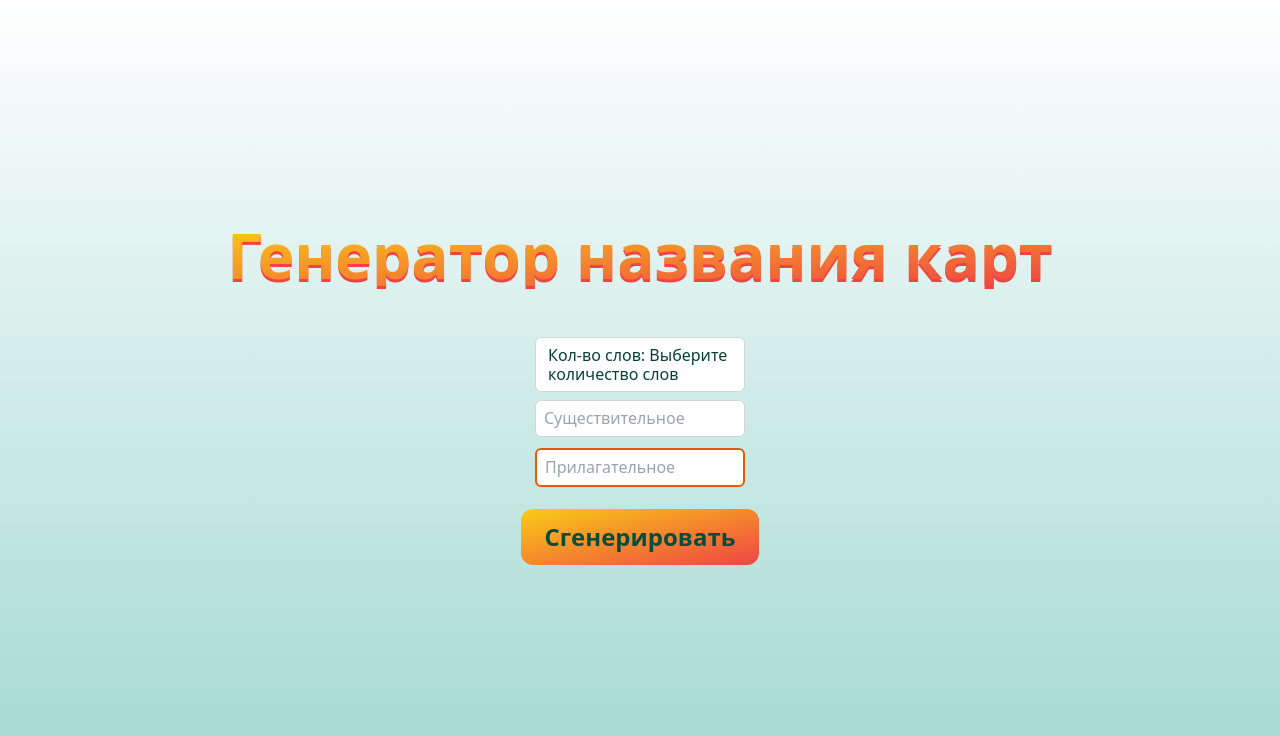
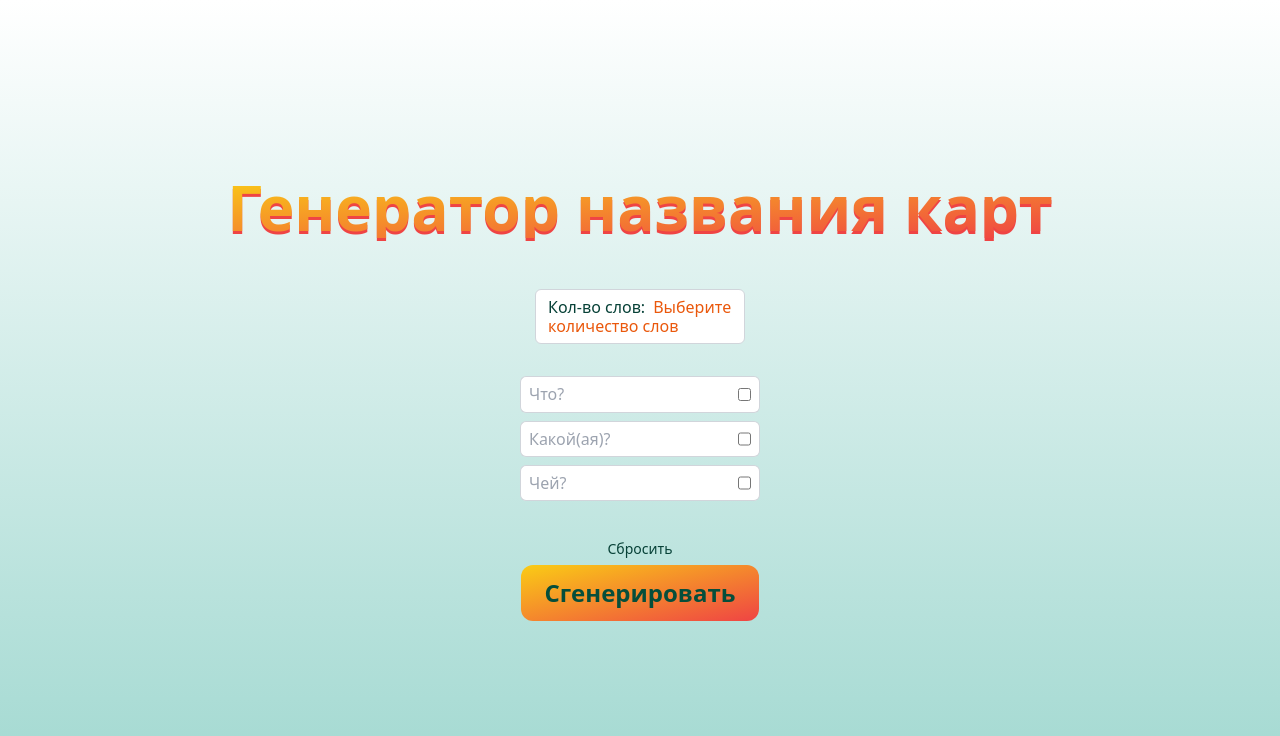
Before and after one commit to MillenniumRain/card-template-generator, a React (Vite) app: page / in a window 1280 px wide. Shown: the top 736 px of the page. Built offline with nearby package versions, Linux system fonts and the light colour scheme.

Commit message:
Сделан селект полей

```diff
--- a/package.json
+++ b/package.json
@@ -5,8 +5,9 @@
   "version": "0.0.0",
   "type": "module",
   "scripts": {
+    "build": "tsc && vite build",
     "start": "vite --port 3000",
-    "build": "tsc && vite build",
+    "host": "vite --port 3000 --host",
     "preview": "vite preview"
   },
   "dependencies": {
--- /dev/null
+++ b/src/pages/CardGenerator/data.ts
@@ -0,0 +1,59 @@
+import { iSentence } from '@/pages/CardGenerator/type';
+
+export const SS: iSentence[][] = [
+	[
+		{
+			id: 1,
+			type: 'which',
+			value: '',
+			active: false,
+			label: 'Какой(ая)?',
+		},
+		{
+			id: 2,
+			type: 'what',
+			value: '',
+			active: false,
+			label: 'Что?',
+		},
+	],
+	[
+		{
+			id: 3,
+			type: 'what',
+			value: '',
+			active: false,
+			label: 'Что?',
+		},
+		{
+			id: 4,
+			type: 'which',
+			value: '',
+			active: false,
+			label: 'Какой(ая)?',
+		},
+	],
+	[
+		{
+			id: 5,
+			type: 'what',
+			value: '',
+			active: false,
+			label: 'Что?',
+		},
+		{
+			id: 6,
+			type: 'which',
+			value: '',
+			active: false,
+			label: 'Какой(ая)?',
+		},
+		{
+			id: 7,
+			type: 'whose',
+			value: '',
+			active: false,
+			label: 'Чей?',
+		},
+	],
+];
--- a/src/pages/CardGenerator/index.tsx
+++ b/src/pages/CardGenerator/index.tsx
@@ -1,9 +1,12 @@
-import { ReactNode, FC, useState } from 'react';
+import { ReactNode, FC, useState, ChangeEvent } from 'react';
 import { cn } from '@/shared/utils/cn';
 import UIInput from '@/shared/ui/UIInput';
 import UISelect from '@/shared/ui/UISelect';
 import UIButton from '@/shared/ui/UIButton';
 import SelectedInput from '@/pages/CardGenerator/ui/SelectedInput';
+import { iSentence } from '@/pages/CardGenerator/type';
+import { SS } from '@/pages/CardGenerator/data';
+import { group } from 'console';
 
 interface CardGeneratorProp {
 	children?: ReactNode;
@@ -12,6 +15,54 @@ interface CardGeneratorProp {
 
 const CardGenerator: FC<CardGeneratorProp> = ({ className }) => {
 	const [wordCount, setWordCount] = useState('1');
+	const [sentence, setSentence] = useState<iSentence[][]>(JSON.parse(JSON.stringify(SS)));
+
+	const onSelectHandler = (s: iSentence) => {
+		setSentence((prev) => {
+			const sents = [...prev];
+			sents.forEach((sent) => {
+				const word = sent.find((word) => word.id === s.id);
+				if (word) {
+					word.active = !s.active;
+				}
+			});
+			return sents;
+		});
+	};
+	const onChangeHandler = (column: number, s: iSentence, e: ChangeEvent<HTMLInputElement>) => {
+		setSentence((prev) => {
+			const sents = [...prev];
+			sents[column].forEach((word) => {
+				if (word.id !== s.id) {
+					word.active = false;
+					word.value = '';
+				}
+			});
+			sents.forEach((group) => {
+				const word = group.find((word) => word.id === s.id);
+				if (word) {
+					word.value = e.target.value;
+					word.active = true;
+				}
+			});
+			return sents;
+		});
+	};
+
+	const filterSentence = () => {
+		const filtered = [];
+		// const lastFiltered = [];
+		for (const index in sentence) {
+			let withValue = sentence[index].filter((word) => word.value);
+			if (withValue.length == 0) {
+				withValue = sentence[index];
+			}
+			filtered.push(withValue.filter((word) => word.active));
+		}
+
+		console.log(filtered.filter((group) => group.length > 0));
+	};
+
 	return (
 		<div
 			className={cn(
@@ -29,46 +80,76 @@ const CardGenerator: FC<CardGeneratorProp> = ({ className }) => {
 				</div>
 
 				<div className='grid place-items-center '>
+					<div className='mb-6'>
 						<UISelect
 							isOpen={false}
-						className='w-[210px]'
+							className='w-[210px] '
 							placeholder='Выберите количество слов'
 							options={[
 								{ label: 'одно', value: '1' },
 								{ label: 'два', value: '2' },
 								{ label: 'три', value: '3' },
 							]}
-						onChange={setWordCount}
-					/>
-					<div className='flex gap-2 mb-16 '>
-						{wordCount > '1' ? <SelectedInput isSelected={true} placeholder='Прилагательное' /> : null}
-						{wordCount > '0' ? (
-							<div className='flex flex-col relative'>
-								<SelectedInput isSelected={false} placeholder='Существительное' />
-								<SelectedInput
-									className='absolute top-12'
-									isSelected={true}
-									placeholder='Прилагательное'
+							onChange={(num) => {
+								setSentence(JSON.parse(JSON.stringify(SS)));
+								setWordCount(num);
+							}}
 						/>
 					</div>
+					<div className='flex gap-2 mb-8 '>
+						{wordCount > '2' ? (
+							<div className='flex flex-col gap-2'>
+								{sentence[0].map((word, index) => (
+									<SelectedInput
+										onSelect={() => onSelectHandler(word)}
+										key={word.id}
+										isSelected={word.active}
+										placeholder={word.label}
+										onChange={(e) => onChangeHandler(0, word, e)}
+										value={word.value}
+									/>
+								))}
+							</div>
 						) : null}
-						{wordCount > '2' ? (
-							<div className='flex flex-col relative'>
+						{wordCount > '1' ? (
+							<div className='flex flex-col gap-2'>
+								{sentence[1].map((word, index) => (
 									<SelectedInput
-									className='absolute -top-12'
-									isSelected={true}
-									placeholder='Существительное'
+										onSelect={() => onSelectHandler(word)}
+										key={word.id}
+										isSelected={word.active}
+										placeholder={word.label}
+										onChange={(e) => onChangeHandler(1, word, e)}
+										value={word.value}
 									/>
-								<SelectedInput isSelected={false} placeholder='Существительное' />
+								))}
+							</div>
+						) : null}
+						{wordCount > '0' ? (
+							<div className='flex flex-col gap-2'>
+								{sentence[2].map((word, index) => (
 									<SelectedInput
-									className='absolute top-12'
-									isSelected={false}
-									placeholder='Принадлежность'
+										onSelect={() => onSelectHandler(word)}
+										key={word.id}
+										isSelected={word.active}
+										placeholder={word.label}
+										onChange={(e) => onChangeHandler(2, word, e)}
+										value={word.value}
 									/>
+								))}
 							</div>
 						) : null}
 					</div>
-					<UIButton className='px-4 py-3 rounded-xl'>Сгенерировать </UIButton>
+					<button
+						className='px-2 py-1 text-sm hover:underline'
+						onClick={() => {
+							setSentence(JSON.parse(JSON.stringify(SS)));
+						}}>
+						Сбросить
+					</button>
+					<UIButton className='px-4 py-3 rounded-xl' onClick={filterSentence}>
+						Сгенерировать{' '}
+					</UIButton>
 				</div>
 			</div>
 		</div>
--- /dev/null
+++ b/src/pages/CardGenerator/type.ts
@@ -0,0 +1,8 @@
+export type sentenceTypes = 'which' | 'what' | 'whose';
+export interface iSentence {
+	id: number;
+	type: sentenceTypes;
+	value: string;
+	label: string;
+	active: boolean;
+}
--- a/src/pages/CardGenerator/ui/SelectedInput.tsx
+++ b/src/pages/CardGenerator/ui/SelectedInput.tsx
@@ -6,11 +6,27 @@ interface SelectedInputProp extends InputHTMLAttributes<HTMLInputElement> {
 	children?: ReactNode;
 	className?: string;
 	isSelected: boolean;
+	onSelect?: () => void;
 }
 
-const SelectedInput: FC<SelectedInputProp> = ({ className, isSelected = false, ...props }) => {
+const SelectedInput: FC<SelectedInputProp> = ({ className, onSelect, isSelected = false, ...props }) => {
 	return (
-		<UIInput className={cn(`w-[210px]`, isSelected ? 'border-2 border-orange-600' : null, className)} {...props} />
+		<div
+			className={cn(
+				`flex relative items-center rounded-md`,
+				isSelected ? ' outline outline-[2px] outline-orange-600' : null
+			)}>
+			<div className=' '>
+				<UIInput className={cn(`w-[210px]  border-r-0  rounded-r-none`, className)} {...props} />
+			</div>
+			<div
+				className={cn(`bg-white h-full px-2 rounded-r-md border  border-l-0  border-gray-300 cursor-pointer`)}
+				onChange={() => {
+					onSelect && onSelect();
+				}}>
+				<input type='checkbox' className=' h-full cursor-pointer' checked={isSelected} onChange={() => {}} />
+			</div>
+		</div>
 	);
 };
 
--- a/src/shared/ui/UIButton.tsx
+++ b/src/shared/ui/UIButton.tsx
@@ -13,7 +13,7 @@ const UIButton: FC<UIButtonProps> = ({ children, onClick, className, disabled })
 	return (
 		<button
 			className={clsx(
-				`text-emerald-900 bg-200 bg-gradient-to-tl from-pink-500 via-red-500 to-yellow-400  px-6 py-3 m-2 rounded-md bg-pos-0 hover:bg-pos-100 duration-500 font-semibold hover:text-white text-2xl`,
+				`text-emerald-900 bg-200 bg-gradient-to-tl from-pink-500 via-red-500 to-yellow-400  px-6 py-3  rounded-md bg-pos-0 hover:bg-pos-100 duration-500 font-semibold hover:text-white text-2xl`,
 				disabled ? 'opacity-50 cursor-not-allowed' : null,
 				className
 			)}
--- a/src/shared/ui/UIInput.tsx
+++ b/src/shared/ui/UIInput.tsx
@@ -13,8 +13,8 @@ const UIInput: React.FC<UIInputProps> = ({ error, helperText, className, ...prop
 			{/* {label && <label className='mb-1 text-sm font-medium'>{label}</label>} */}
 			<input
 				className={cn(
-					`p-2 border rounded-md focus:outline-none focus:ring-2 `,
-					error ? 'border-red-500 focus:ring-red-500' : 'border-gray-300 focus:ring-blue-500',
+					`p-2 border rounded-md focus-visible:outline-none `,
+					error ? 'border-red-500 focus:ring-red-500' : 'border-gray-300 ',
 					className
 				)}
 				{...props}
--- a/src/shared/ui/UISelect.tsx
+++ b/src/shared/ui/UISelect.tsx
@@ -31,10 +31,15 @@ const UISelect: React.FC<UISelectProps> = ({ options, onChange, placeholder, cla
 	return (
 		<div className='relative mb-2'>
 			<div
-				className={cn(`border border-gray-300 bg-white rounded-md py-2 px-3 cursor-pointer `, className)}
+				className={cn(
+					`border border-gray-300 bg-white rounded-md py-2 px-3 cursor-pointer  hover:bg-orange-100 focus:ring-0`,
+					className
+				)}
 				onClick={onSelectClick}>
-				Кол-во слов:{' '}
-				{selectedValue ? options.find((option) => option.value === selectedValue)?.label : placeholder}
+				<span className='mr-2'> Кол-во слов:</span>
+				<span className='text-orange-600'>
+					{selectedValue ? options.find((option) => option.value === selectedValue)?.label : placeholder}
+				</span>
 			</div>
 			{isOpenSelect && (
 				<div
```
Also changed, not shown: src/main.tsx (+7 -7 lines), src/shared/styles/app.css (line endings or trailing spaces). Lines whose indentation alone changed are shown as unchanged.
